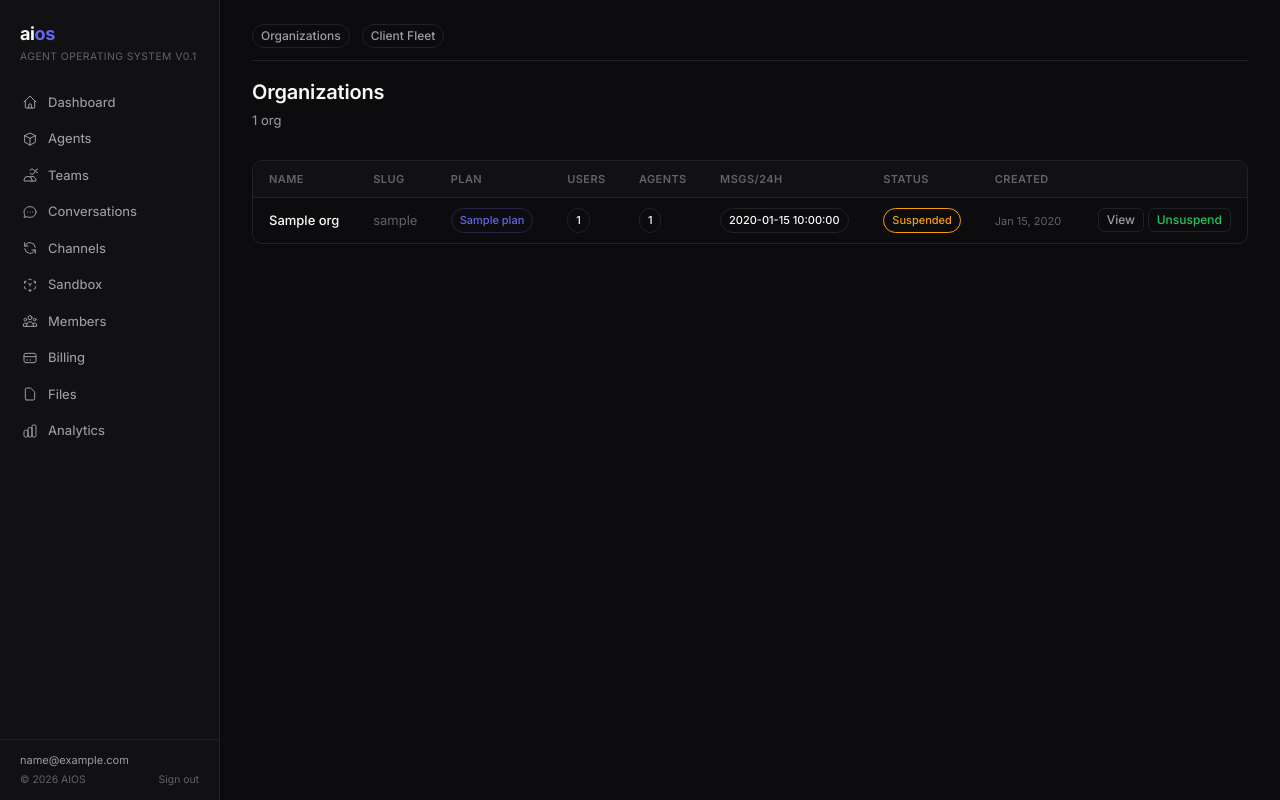
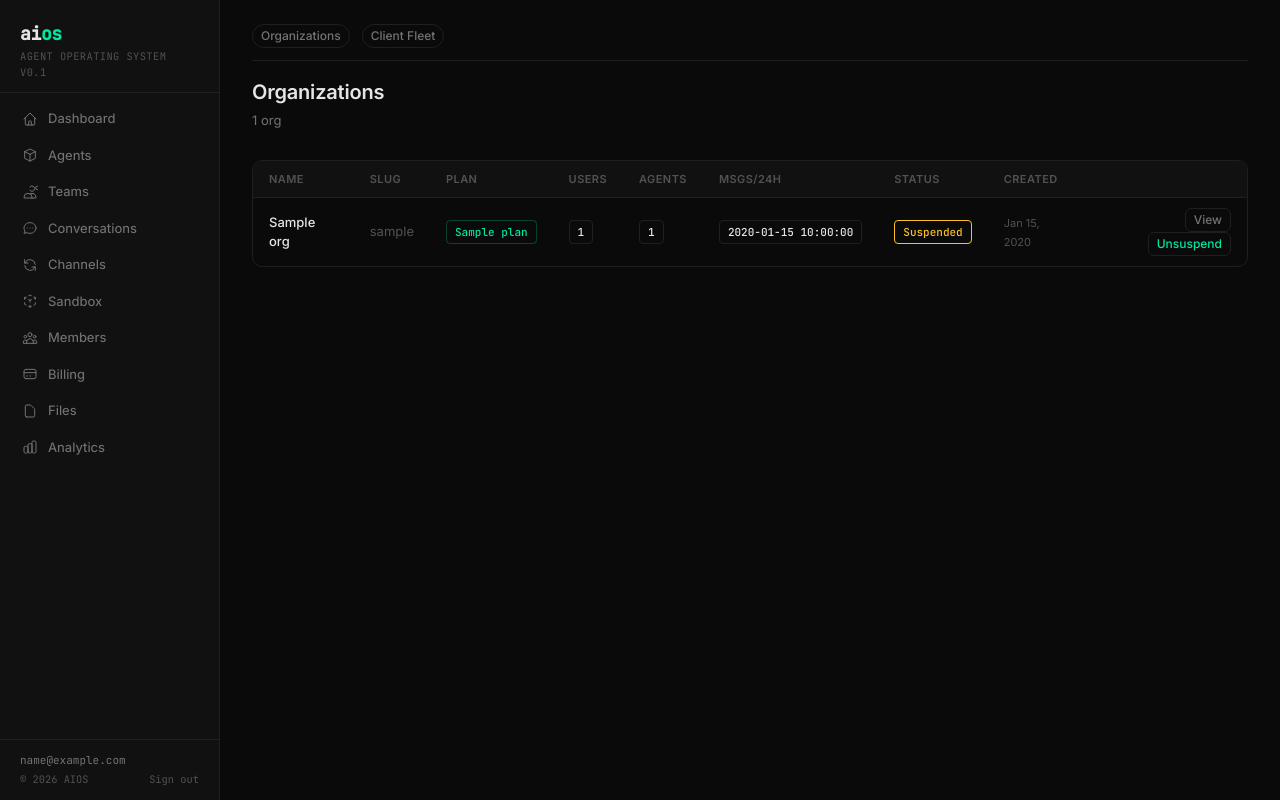
Before and after one commit to pixordigital/aios, a Python web app: template aios/dashboard/templates/admin/orgs.html in a window 1280 px wide. Run offline with Jinja, Linux system fonts and the light colour scheme; the template is opened without the code that fills it: most values are stand-ins (such as "Sample title", 1, 10 or a date in 2020).

Commit message:
design: dashboard UI refresh — terminal aesthetic alignment
Color scheme updated to match landing page:
- Accent: indigo (#6366f1) → cyan (#00e5a0)
- Background: darker (#0a0a0a)
- Text: softer whites

Typography:
- Sidebar logo: JetBrains Mono
- Sidebar label: JetBrains Mono
- Stat values: JetBrains Mono
- Badges: JetBrains Mono
- Sidebar footer: JetBrains Mono

UI improvements:
- Sidebar logo gets border-bottom separator
- Stat cards: larger padding, monospace values
- Buttons: cyan accent with dark text, hover glow
- Badges: square corners (radius-xs) instead of pill

Tests: 37/37 passing

```diff
--- a/aios/dashboard/templates/base.html
+++ b/aios/dashboard/templates/base.html
@@ -7,24 +7,24 @@
     <link href="https://fonts.googleapis.com/css2?family=Inter:wght@400;450;500;600;700&family=JetBrains+Mono:wght@400;450;500&display=swap" rel="stylesheet">
     <style>
         :root {
-            --bg: #0c0c0e;
-            --bg-raised: #111113;
-            --bg-elevated: #141416;
-            --bg-hover: #1a1a1d;
-            --bg-active: #1f1f23;
-            --border: #222226;
-            --border-hover: #2e2e32;
-            --border-accent: #4f46e5;
-            --text: #fafafa;
-            --text-secondary: #9d9da3;
-            --text-tertiary: #626268;
-            --accent: #6366f1;
-            --accent-subtle: rgba(99,102,241,0.08);
-            --accent-border: rgba(99,102,241,0.25);
-            --green: #22c55e;
-            --green-subtle: rgba(34,197,94,0.1);
-            --amber: #f59e0b;
-            --amber-subtle: rgba(245,158,11,0.1);
+            --bg: #0a0a0a;
+            --bg-raised: #111111;
+            --bg-elevated: #161616;
+            --bg-hover: #1a1a1a;
+            --bg-active: #1f1f1f;
+            --border: #1f1f1f;
+            --border-hover: #2a2a2a;
+            --border-accent: #00e5a0;
+            --text: #e5e5e5;
+            --text-secondary: #737373;
+            --text-tertiary: #525252;
+            --accent: #00e5a0;
+            --accent-subtle: rgba(0,229,160,0.08);
+            --accent-border: rgba(0,229,160,0.25);
+            --green: #00e5a0;
+            --green-subtle: rgba(0,229,160,0.1);
+            --amber: #fbbf24;
+            --amber-subtle: rgba(251,191,36,0.1);
             --red: #ef4444;
             --red-subtle: rgba(239,68,68,0.1);
             --radius: 10px;
@@ -52,10 +52,10 @@
 
         /* ── Sidebar ── */
         .sidebar { display: none; position: fixed; left: 0; top: 0; bottom: 0; width: var(--sidebar-w); background: var(--bg-raised); border-right: 1px solid var(--border); flex-direction: column; z-index: 50; }
-        .sidebar-head { padding: 1.25rem 1.25rem 0.75rem; }
-        .sidebar-logo { font-size: 1.125rem; font-weight: 700; letter-spacing: -0.02em; color: var(--text); }
+        .sidebar-head { padding: 1.25rem 1.25rem 0.75rem; border-bottom: 1px solid var(--border); }
+        .sidebar-logo { font-size: 1.125rem; font-weight: 700; letter-spacing: -0.02em; color: var(--text); font-family: 'JetBrains Mono', monospace; }
         .sidebar-logo span { color: var(--accent); }
-        .sidebar-label { font-size: 0.65rem; color: var(--text-tertiary); margin-top: 0.125rem; letter-spacing: 0.04em; text-transform: uppercase; }
+        .sidebar-label { font-size: 0.65rem; color: var(--text-tertiary); margin-top: 0.125rem; letter-spacing: 0.04em; text-transform: uppercase; font-family: 'JetBrains Mono', monospace; }
         .sidebar-nav { flex: 1; padding: 0.5rem 0.75rem; display: flex; flex-direction: column; gap: 1px; }
         .sidebar-nav a {
             display: flex; align-items: center; gap: 0.625rem;
@@ -66,7 +66,7 @@
         .sidebar-nav a:hover { background: var(--bg-hover); color: var(--text); }
         .sidebar-nav a.active { background: var(--accent-subtle); color: var(--accent); }
         .sidebar-nav a svg { width: 16px; height: 16px; flex-shrink: 0; stroke-width: 1.5; }
-        .sidebar-foot { padding: 0.75rem 1.25rem; border-top: 1px solid var(--border); font-size: 0.65rem; color: var(--text-tertiary); }
+        .sidebar-foot { padding: 0.75rem 1.25rem; border-top: 1px solid var(--border); font-size: 0.65rem; color: var(--text-tertiary); font-family: 'JetBrains Mono', monospace; }
 
         /* ── Bottom Nav (mobile) ── */
         .bottom-nav {
@@ -114,15 +114,12 @@
         /* ── Stats ── */
         .stat-card {
             background: var(--bg-elevated); border: 1px solid var(--border);
-            border-radius: var(--radius); padding: 0.75rem 0.875rem;
+            border-radius: var(--radius); padding: 1rem 1.25rem;
             transition: border-color 0.12s;
         }
-        @media (min-width: 640px) { .stat-card { padding: 1rem 1.25rem; } }
         .stat-card:hover { border-color: var(--border-hover); }
-        .stat-value { font-size: 1.25rem; font-weight: 600; letter-spacing: -0.02em; margin: 0.25rem 0 0; }
-        @media (min-width: 640px) { .stat-value { font-size: 1.5rem; } }
-        .stat-label { font-size: 0.6875rem; color: var(--text-secondary); margin: 0; }
-        @media (min-width: 640px) { .stat-label { font-size: 0.75rem; } }
+        .stat-value { font-size: 1.5rem; font-weight: 600; letter-spacing: -0.02em; margin: 0.25rem 0 0; font-family: 'JetBrains Mono', monospace; }
+        .stat-label { font-size: 0.75rem; color: var(--text-secondary); margin: 0; }
         .stat-link { font-size: 0.75rem; color: var(--accent); text-decoration: none; margin-top: 0.625rem; display: inline-block; }
         .stat-link:hover { text-decoration: underline; }
 
@@ -136,8 +133,8 @@
             min-height: 2rem; white-space: nowrap;
         }
         .btn:active { transform: scale(0.985); }
-        .btn-primary { background: var(--accent); color: #fff; }
-        .btn-primary:hover { background: #5558e6; }
+        .btn-primary { background: var(--accent); color: #0a0a0a; font-weight: 600; }
+        .btn-primary:hover { background: #00cc8e; }
         .btn-ghost { background: transparent; color: var(--text-secondary); border-color: var(--border); }
         .btn-ghost:hover { background: var(--bg-hover); color: var(--text); }
         .btn-danger { border-color: var(--red); color: var(--red); background: transparent; }
@@ -158,8 +155,9 @@
         /* ── Badge ── */
         .badge {
             display: inline-flex; align-items: center; gap: 0.375rem;
-            padding: 0.1875rem 0.5rem; border-radius: 999px;
+            padding: 0.1875rem 0.5rem; border-radius: var(--radius-xs);
             font-size: 0.6875rem; font-weight: 500; border: 1px solid var(--border); white-space: nowrap;
+            font-family: 'JetBrains Mono', monospace;
         }
         .badge-dot { width: 6px; height: 6px; border-radius: 99px; flex-shrink: 0; }
 
```
